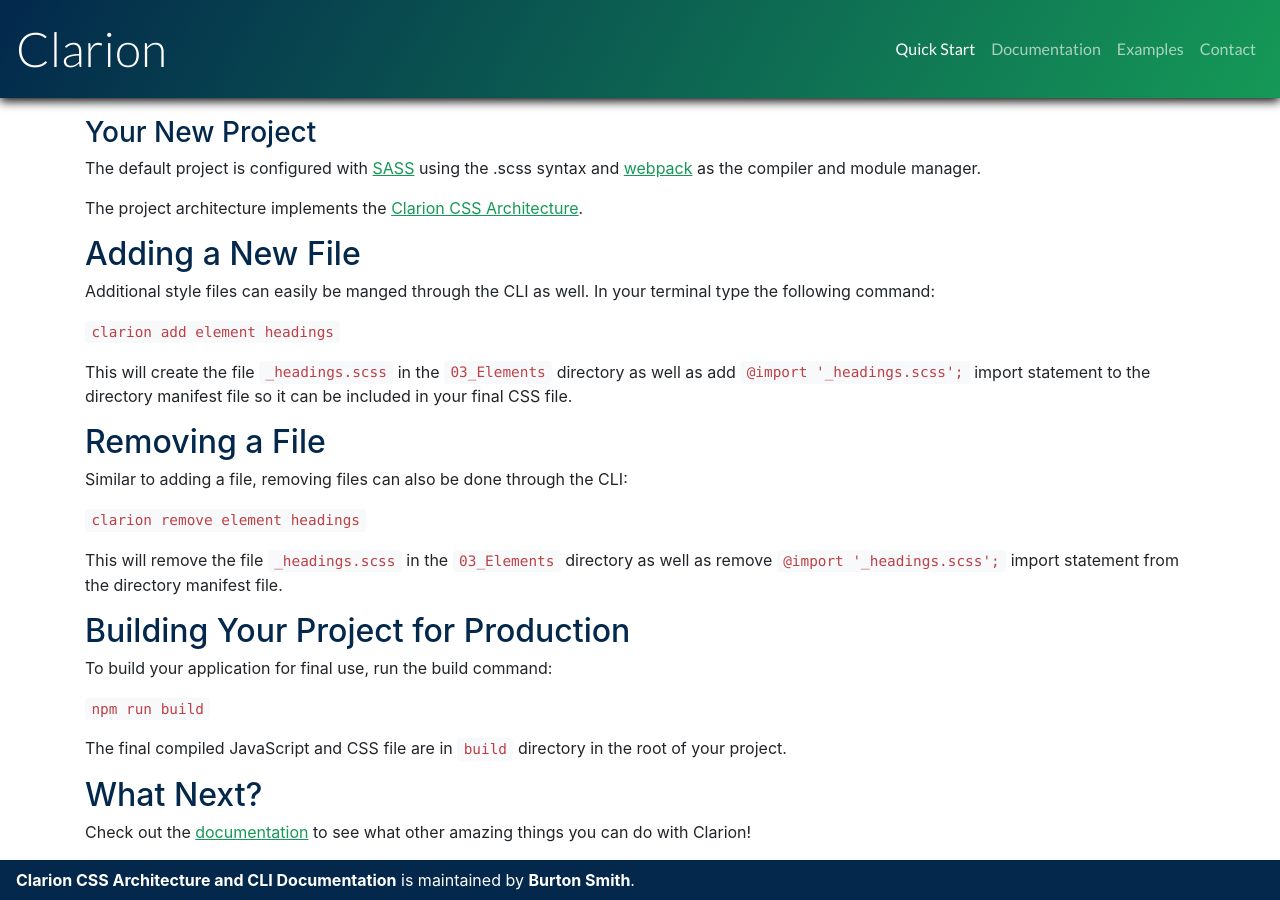
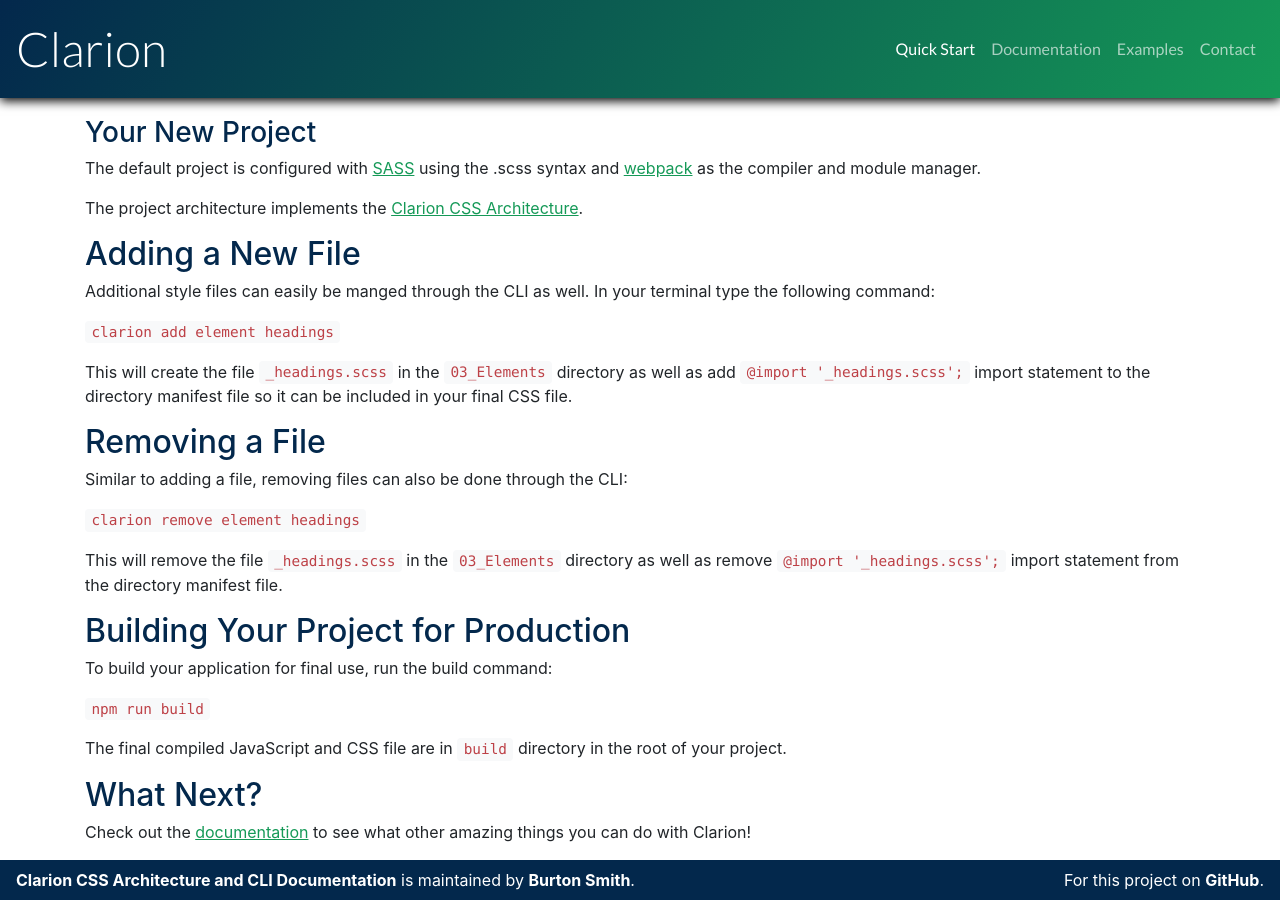
Before and after one commit to break-stuff/clarion, a Jekyll site: the page built from index.html, in a window 1280 px wide and 900 px high, scrolled down 1016 px. Built offline with Jekyll 4.4.1, drawn with Linux system fonts in a browser that asks for light colours; the list of posts is cut into pages by our own code.

Commit message:
Added github repo url to footer

```diff
--- a/_includes/page-footer.html
+++ b/_includes/page-footer.html
@@ -1,3 +1,4 @@
 <nav class="navbar navbar-light footer-menu">
   <span><a href="/">{{ site.title }}</a> is maintained by <a href="https://www.linkedin.com/in/burton-smith-48132a34">{{ site.author.name }}</a>.</span>
+  <span>For this project on <a href="{{ site.github.repository_url }}">GitHub</a>.</span>
 </nav>
```
